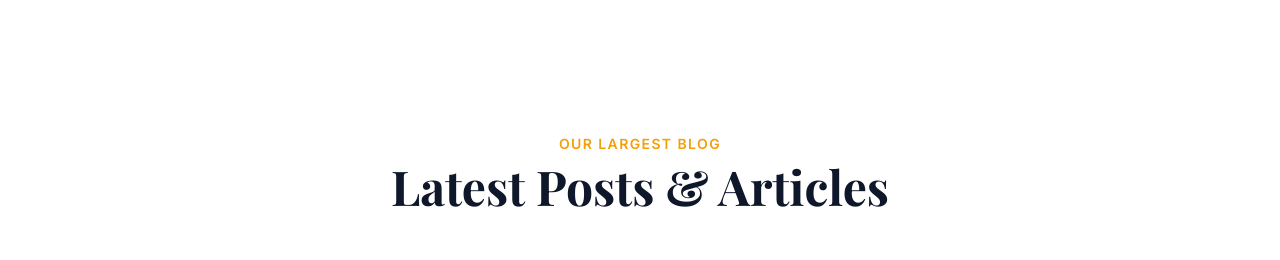
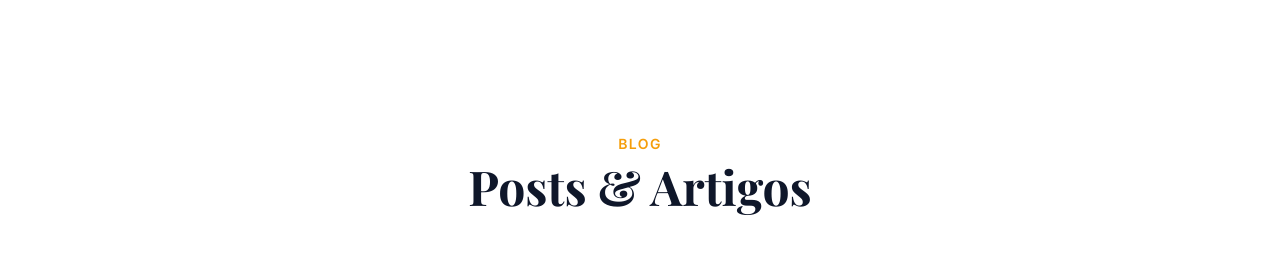
Before and after one commit to ascef182/clinic-iso, a React (Vite) app: page / in a window 1280 px wide. Shown: the part 4580-4840 px from the top of the page. Built offline with nearby package versions, Linux system fonts and the light colour scheme.

Commit message:
Code edited in Lovable Code Editor
Edited UI in Lovable

```diff
--- a/src/components/BlogSection.tsx
+++ b/src/components/BlogSection.tsx
@@ -86,10 +86,10 @@ const blogPosts = [
         {/* Header */}
         <div className="text-center mb-16">
           <p className="text-sm text-amber-500 font-semibold uppercase tracking-widest mb-2">
-            Our Largest Blog
+             Blog
           </p>
           <h2 className="text-4xl md:text-5xl font-bold text-slate-900">
-            Latest Posts & Articles
+             Posts & Artigos
           </h2>
         </div>
 
```
